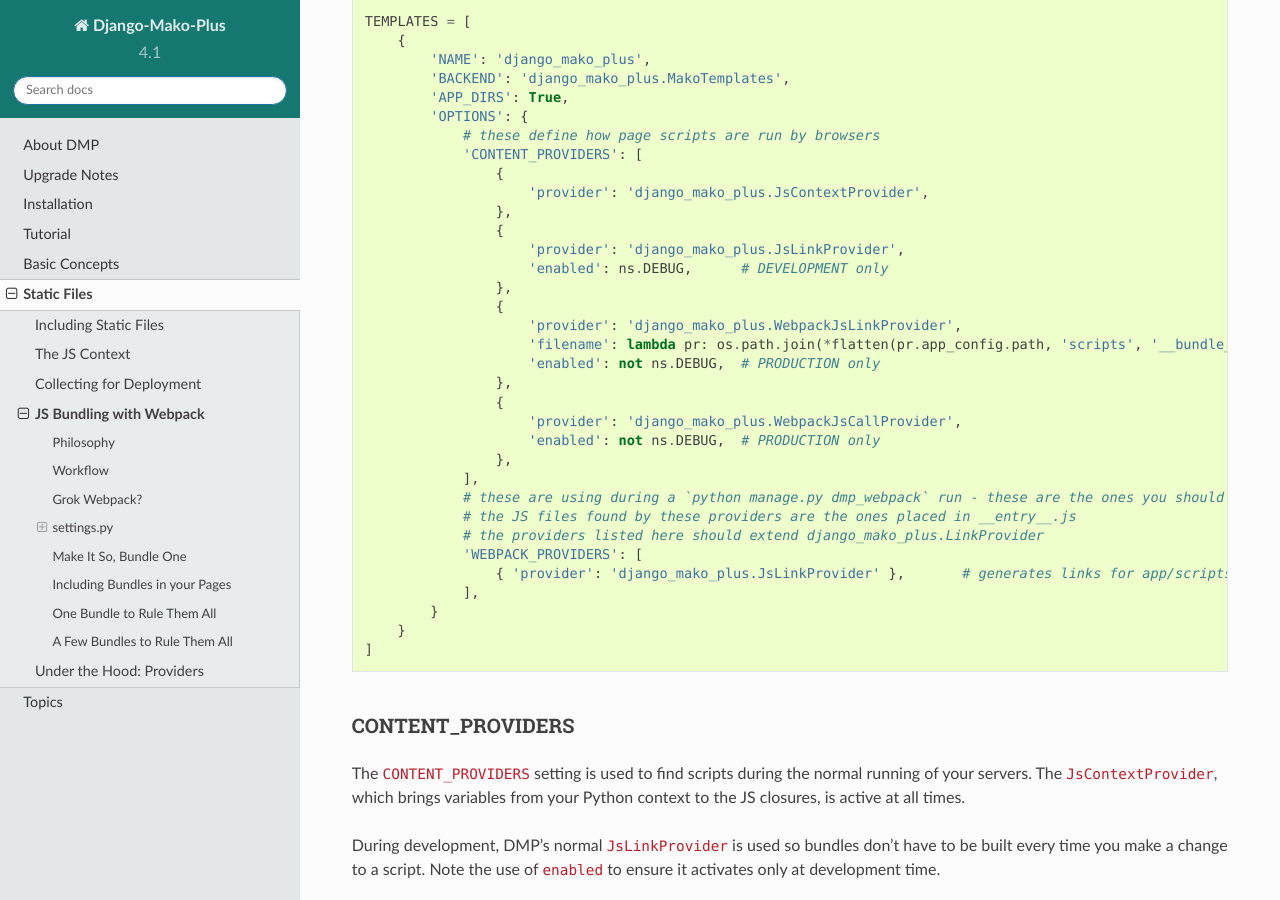
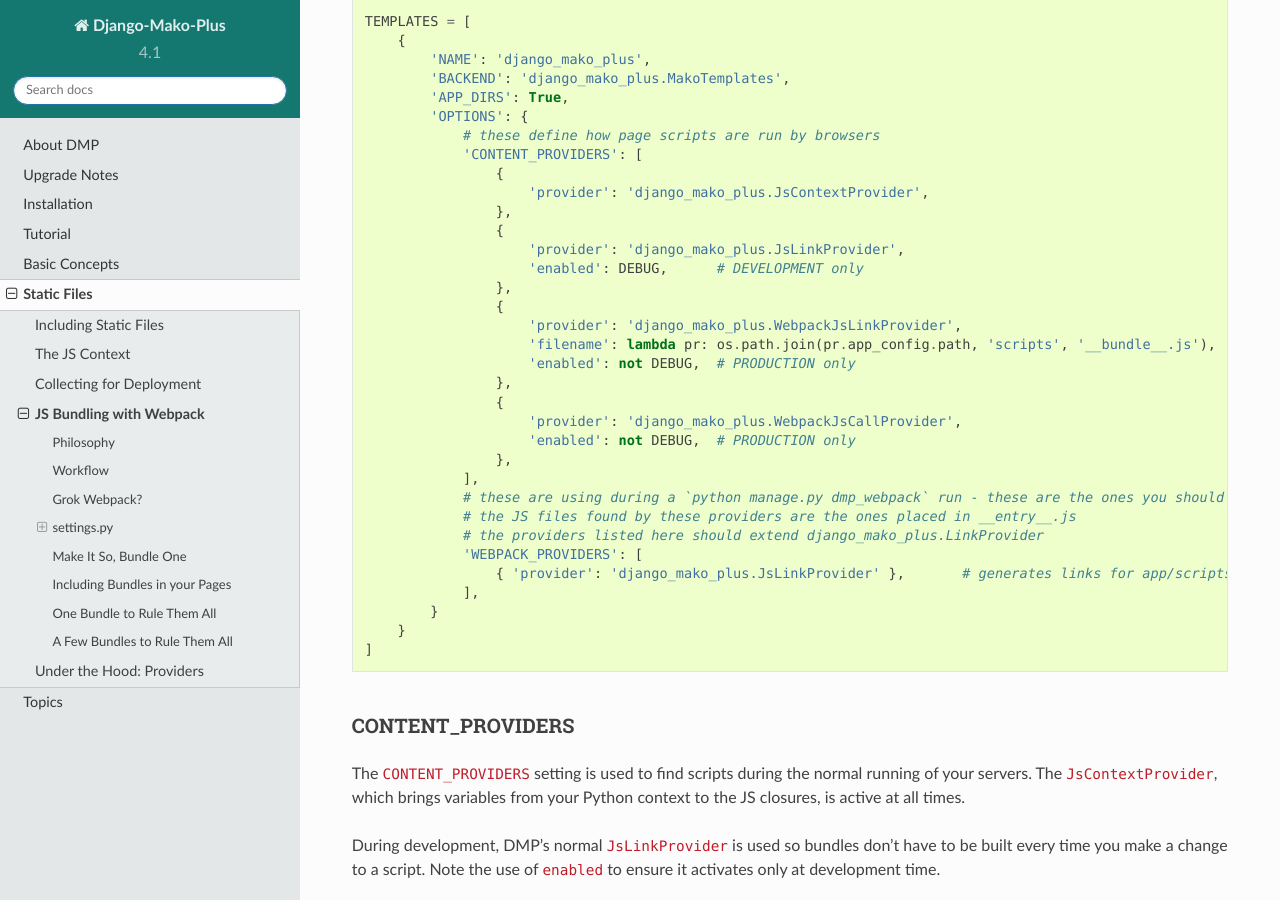
Before and after one commit to doconix/django-mako-plus, a Sphinx documentation site: the page built from docs/static_webpack.rst, in a window 1280 px wide and 900 px high, scrolled down 2738 px. Built offline with Sphinx 7.4.7 and the Read the Docs theme 2.0.0, drawn with Linux system fonts in a browser that asks for light colours.

Commit message:
docs fixes

```diff
--- a/docs/static_webpack.rst
+++ b/docs/static_webpack.rst
@@ -82,16 +82,16 @@
                     },
                     {
                         'provider': 'django_mako_plus.JsLinkProvider',
-                        'enabled': ns.DEBUG,      # DEVELOPMENT only
+                        'enabled': DEBUG,      # DEVELOPMENT only
                     },
                     {
                         'provider': 'django_mako_plus.WebpackJsLinkProvider',
-                        'filename': lambda pr: os.path.join(*flatten(pr.app_config.path, 'scripts', '__bundle__.js')),
-                        'enabled': not ns.DEBUG,  # PRODUCTION only
+                        'filename': lambda pr: os.path.join(pr.app_config.path, 'scripts', '__bundle__.js'),
+                        'enabled': not DEBUG,  # PRODUCTION only
                     },
                     {
                         'provider': 'django_mako_plus.WebpackJsCallProvider',
-                        'enabled': not ns.DEBUG,  # PRODUCTION only
+                        'enabled': not DEBUG,  # PRODUCTION only
                     },
                 ],
                 # these are using during a `python manage.py dmp_webpack` run - these are the ones you should customize (if desired)
```
